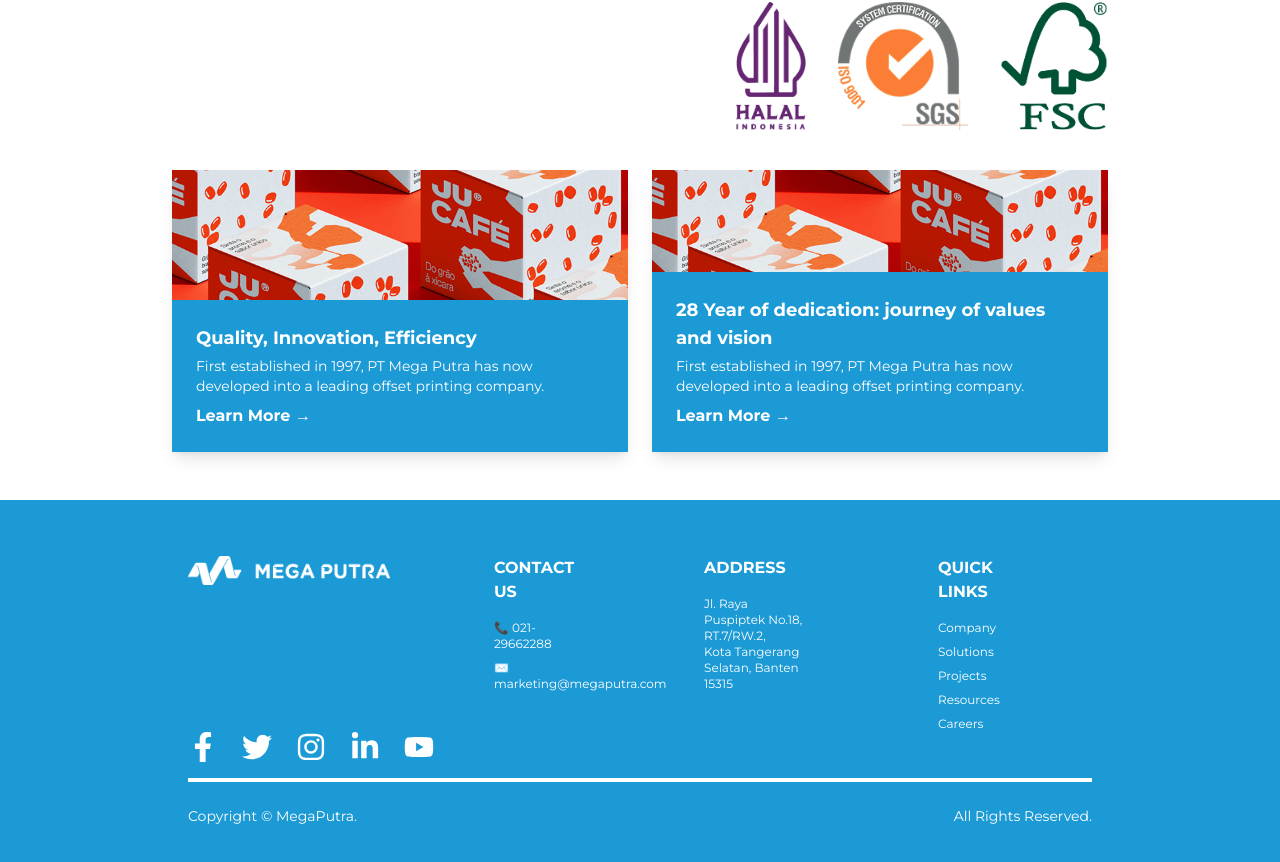
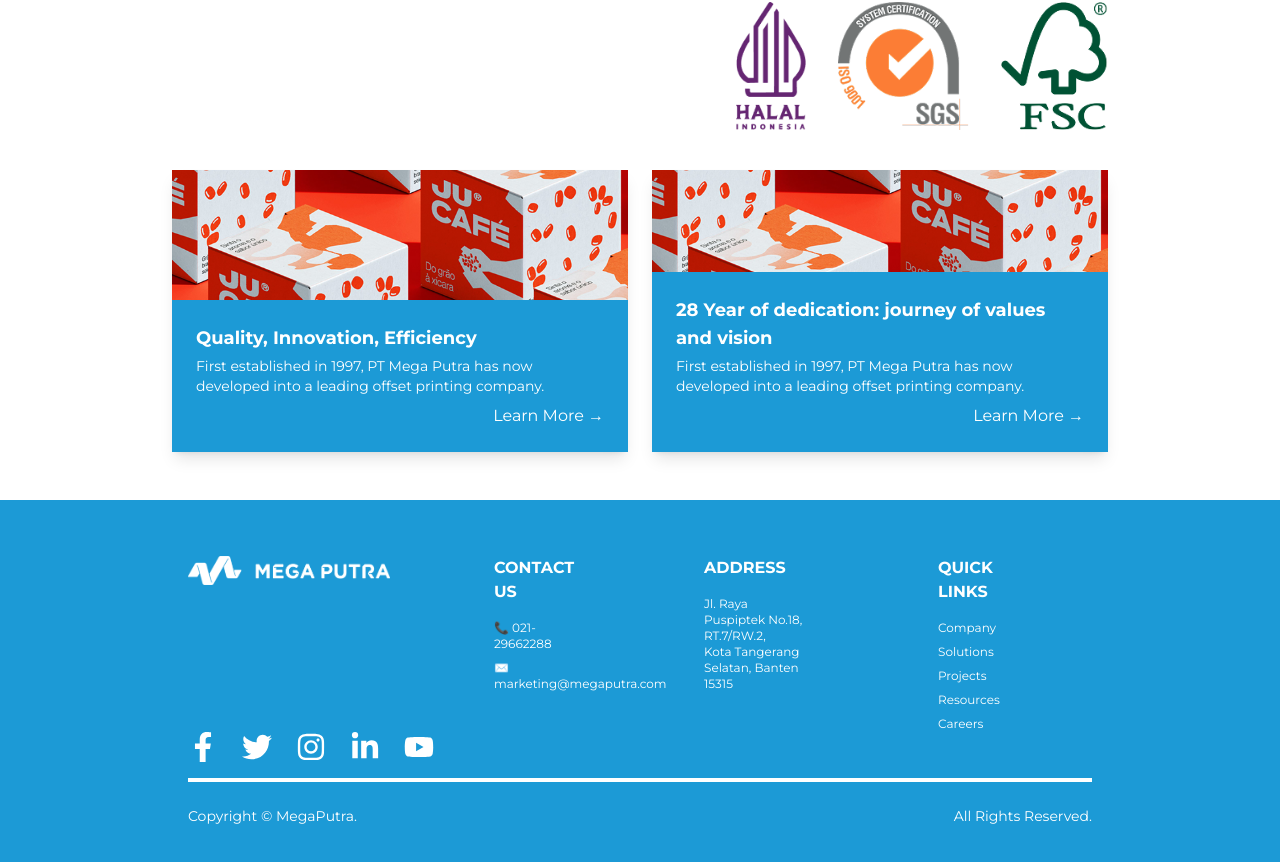
Before and after one commit to viatree/Compro-MP, a Next.js app: page / in a window 1280 px wide. Shown: the part 1880-2742 px from the top of the page. Built offline with nearby package versions, Linux system fonts and the light colour scheme.

Commit message:
homepage

```diff
--- a/src/pages/index.js
+++ b/src/pages/index.js
@@ -122,9 +122,11 @@
     <p className="text-sm mt-1">
       First established in 1997, PT Mega Putra has now developed into a leading offset printing company.
     </p>
-        <a href="#" className="mt-2 inline-block text-white font-semibold">
+    <div className="mt-2 flex justify-end">
+      <a href="#" className="inline-block text-white">
         Learn More →
       </a>
+    </div>
   </div>
 </div>
 
@@ -142,9 +144,11 @@
     <p className="text-sm mt-1">
       First established in 1997, PT Mega Putra has now developed into a leading offset printing company.
     </p>
-        <a href="#" className="mt-2 inline-block text-white font-semibold">
+    <div className="mt-2 flex justify-end">
+      <a href="#" className="inline-block text-white">
         Learn More →
       </a>
+    </div>
   </div>
 </div>
   </div>
```
Lines whose indentation alone changed are shown as unchanged.
